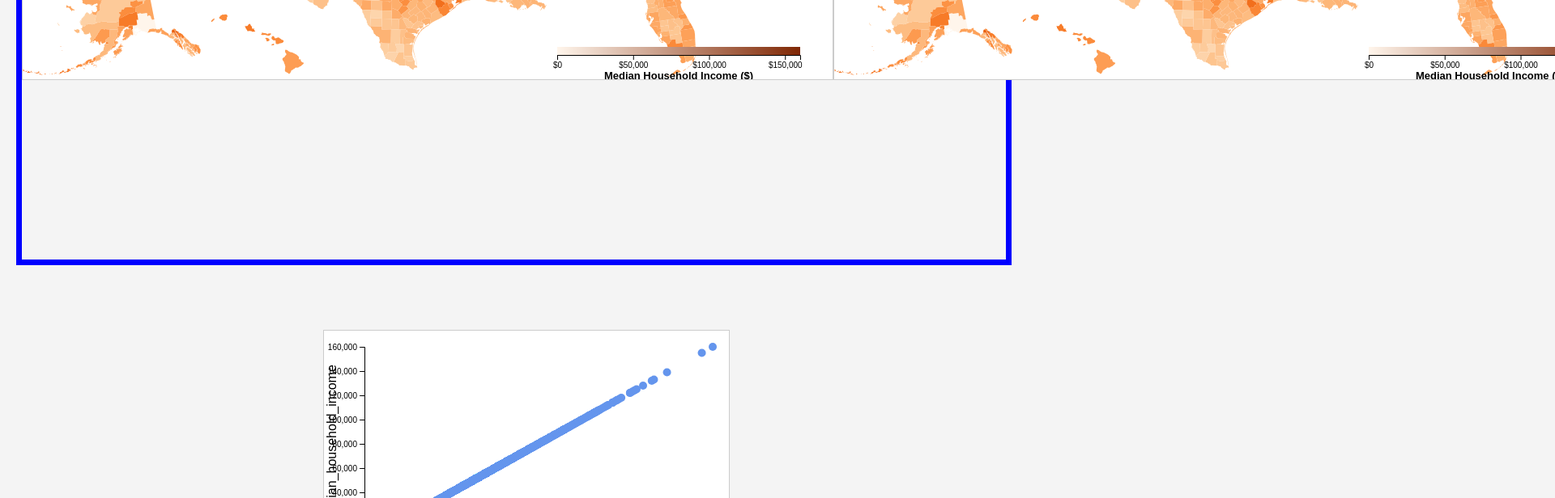
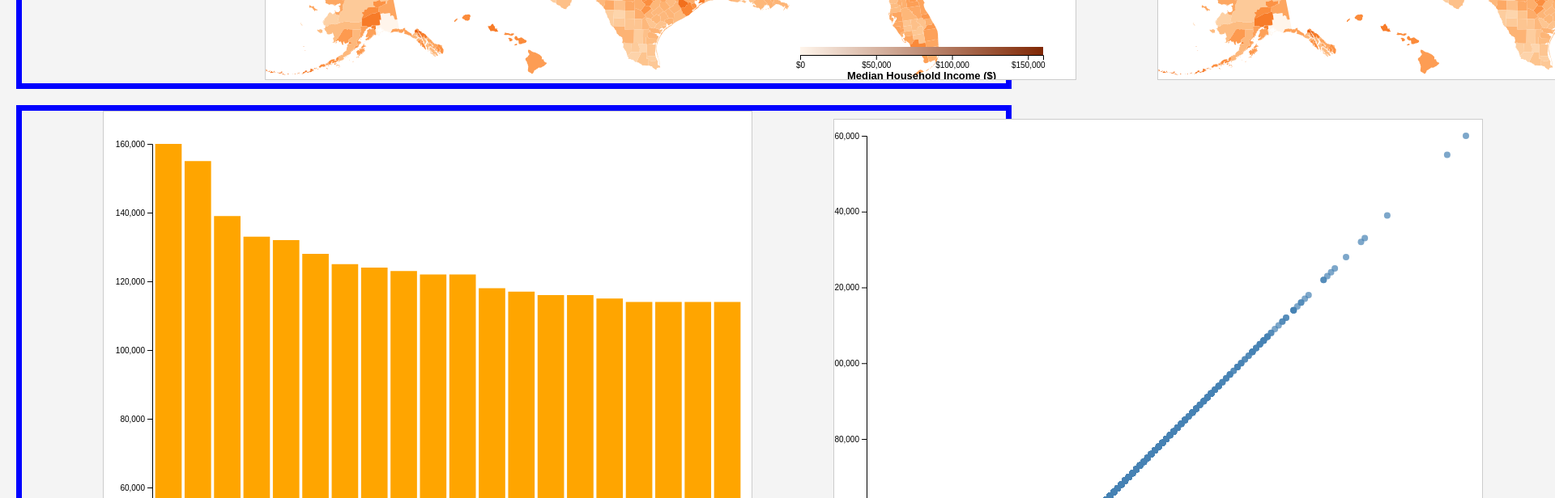
Before and after one commit to iswaryamikkili/UpdatedVSProject1, a plain HTML site: page beginagain/index.html in a window 1280 px wide. Shown: the part 680-1296 px from the top of the page at 81% size, 1920 px wide, since content can reach past the window. Drawn offline with nearby package versions, Linux system fonts and the light colour scheme.

Commit message:
added scatterplot

```diff
--- a/beginagain/css/style.css
+++ b/beginagain/css/style.css
@@ -43,20 +43,32 @@ h1 {
 }
 
 
-.bar-chart-container {
-width: 82%; /* Make bar chart container wide */
-display: flex;
+/* .bar-chart-container {
+width: 32%; /* Make bar chart container wide */
+/* display: flex;
 flex-direction: column;
 gap: 20px; /* Space between bar charts */
+/* } */ */
+
+/* #barChartContainer1,
+#barChartContainer2 { */
+
+/* background: #fff; */
+/* border: 1px solid #ccc; Optional border
+} */
+
+.bar-chart-container,
+#scatterPlotContainer {
+  /* width: 32%; around 1/3 each */
+  display: flex;
+  flex-direction: column;
+  align-items: center;
+  background: #fff;
+  border: 1px solid #ccc;
+  padding: 10px;
 }
 
-#barChartContainer1,
-#barChartContainer2 {
-width: 100%;
-height: 400px; /* Increase height of bar charts */
-background: #fff;
-border: 1px solid #ccc; /* Optional border */
-}
+
 
 select {
 margin: 10px;
@@ -70,9 +82,8 @@ border: 1px solid #ccc;
 }
 
 #scatterPlotContainer {
-  margin-top: 70px;
+  /* margin-top: 70px; */
   padding: 10px;
-  width: 100%;
   display: flex;
   justify-content: center;
 }
--- a/beginagain/index.html
+++ b/beginagain/index.html
@@ -16,19 +16,22 @@
 
   <!-- Wrap maps and charts in a flex container -->
   <div id="map-and-charts">
-    <div class="map-container" id="mapContainer1">
+    <div class="map-container" id="mapContainer1" style="padding-left: 300px; padding-right: 100px;">
       <!-- Choropleth Map 1 -->
     </div>
-    <div class="map-container" id="mapContainer2">
+    <div class="map-container" id="mapContainer2" style="padding-right: 300px;">
       <!-- Choropleth Map 2 -->
     </div>
+  </div>
+  <div id="map-and-charts"> <!-- FLEX container -->
 
-    <div class="bar-chart-container">
-      <div id="barChartContainer1"></div>
-      <div id="barChartContainer2"></div>
-    </div>
-  </div>
-  <div id="scatterPlotContainer"></div>
+    <div id="barChartContainer1" class="bar-chart-container" style="padding-left: 100px;"></div>
+
+    <div id="scatterPlotContainer" style="padding-left: 100px; padding-right: 100px;"></div>
+
+    <div id="barChartContainer2" class="bar-chart-container"></div>
+
+</div>
 
 
   <script type="module" src="js/main.js"></script>
--- a/beginagain/js/barchart.js
+++ b/beginagain/js/barchart.js
@@ -1,13 +1,13 @@
-function renderBarChart(dataset, attribute1, attribute2, containerId) {
+function renderBarChart(dataset, attribute2, containerId) {
     const topN = 20;
     const filteredData = [...dataset]
-        .filter(d => !isNaN(+d[attribute2]))
-        .sort((a, b) => d3.descending(+b[attribute2], +a[attribute2]))
-        .slice(0, topN);
+    .filter(d => !isNaN(+d[attribute2])) // Keep only numeric entries
+    .sort((a, b) => d3.descending(+a[attribute2], +b[attribute2])) // Sort high to low
+    .slice(0, topN); // Take top 20
 
     const margin = { top: 40, right: 10, bottom: 80, left: 60 };
-    const width = 500 - margin.left - margin.right;
-    const height = 300 - margin.top - margin.bottom;
+    const width = 800 - margin.left - margin.right;
+    const height = 800 - margin.top - margin.bottom;
 
     d3.select(containerId).html("");
     d3.selectAll(containerId+".tooltip").remove();
--- a/beginagain/js/main.js
+++ b/beginagain/js/main.js
@@ -51,18 +51,53 @@ function updateAttr1Visuals() {
   d3.select("#mapContainer1").html("");
   drawMap(data, geoData, "#mapContainer1", attr1);
 
-  renderBarChart(data, attr1, attr2, "#barChartContainer1");
+  renderBarChart(data, attr1, "#barChartContainer1");
+
+  renderScatterPlot(data, attr1, attr2, "#scatterPlotContainer", brushedData => {
+    if (brushedData) {
+      // Filter based on brush
+      updateAllVisuals(brushedData);
+    } else {
+      // Reset to full data
+      updateAllVisuals(data);
+    }
+  });
 }
+
 
 function updateAttr2Visuals() {
   const attr1 = d3.select("#attribute1Select").property("value");
   const attr2 = d3.select("#attribute2Select").property("value");
 
-  // Clear and redraw Map 2 + BarChart 2
   d3.select("#mapContainer2").html("");
   drawMap(data, geoData, "#mapContainer2", attr2);
 
-  renderBarChart(data, attr2, attr1, "#barChartContainer2");
-  renderScatterPlot(data, attr1, attr2, "#scatterPlotContainer");
+  renderBarChart(data, attr2, "#barChartContainer2");
 
+  // Add brush interaction
+  renderScatterPlot(data, attr1, attr2, "#scatterPlotContainer", brushedData => {
+    if (brushedData) {
+      // Filter based on brush
+      updateAllVisuals(brushedData);
+    } else {
+      // Reset to full data
+      updateAllVisuals(data);
+    }
+  });
 }
+
+function updateAllVisuals(filteredData) {
+  const attr1 = d3.select("#attribute1Select").property("value");
+  const attr2 = d3.select("#attribute2Select").property("value");
+
+  // Update all visuals
+  d3.select("#mapContainer1").html("");
+  drawMap(filteredData, geoData, "#mapContainer1", attr1);
+
+  renderBarChart(filteredData, attr1, "#barChartContainer1");
+
+  d3.select("#mapContainer2").html("");
+  drawMap(filteredData, geoData, "#mapContainer2", attr2);
+
+  renderBarChart(filteredData, attr2,"#barChartContainer2");
+}
--- a/beginagain/js/scatterplot.js
+++ b/beginagain/js/scatterplot.js
@@ -1,25 +1,102 @@
-function renderScatterPlot(dataset, attribute1, attribute2, containerId) {
-    const margin = { top: 20, right: 20, bottom: 40, left: 50 };
-    const width = 500 - margin.left - margin.right;
-    const height = 300 - margin.top - margin.bottom;
+// function renderScatterPlot(dataset, attribute1, attribute2, containerId) {
+//     const margin = { top: 20, right: 20, bottom: 40, left: 50 };
+//     const width = 500 - margin.left - margin.right;
+//     const height = 300 - margin.top - margin.bottom;
 
-    // Clear previous content
-    const svg = d3.select(containerId).html("").append("svg")
+//     // Clear previous content
+//     const svg = d3.select(containerId).html("").append("svg")
+//         .attr("width", width + margin.left + margin.right)
+//         .attr("height", height + margin.top + margin.bottom)
+//         .append("g")
+//         .attr("transform", `translate(${margin.left},${margin.top})`);
+
+//     // Scales
+//     const x = d3.scaleLinear()
+//         .range([0, width])
+//         .domain([0, d3.max(dataset, d => +d[attribute1])]);
+
+//     const y = d3.scaleLinear()
+//         .range([height, 0])
+//         .domain([0, d3.max(dataset, d => +d[attribute2])]);
+
+//     // Tooltip
+//     const tooltip = d3.select("body").append("div")
+//         .attr("class", "tooltip")
+//         .style("position", "absolute")
+//         .style("visibility", "hidden")
+//         .style("background-color", "lightsteelblue")
+//         .style("padding", "5px")
+//         .style("border-radius", "5px")
+//         .style("font-size", "12px")
+//         .style("pointer-events", "none");
+
+//     // Dots
+//     svg.selectAll(".dot")
+//         .data(dataset)
+//         .enter()
+//         .append("circle")
+//         .attr("class", "dot")
+//         .attr("r", 5)
+//         .attr("cx", d => x(+d[attribute1]))
+//         .attr("cy", d => y(+d[attribute2]))
+//         .style("fill", "cornflowerblue")
+//         .on("mouseover", function (event, d) {
+//             tooltip.style("visibility", "visible")
+//                 .html(`Name: ${d["display_name"]}<br/>${attribute1}: ${d[attribute1]}<br/>${attribute2}: ${d[attribute2]}`)
+//                 .style("left", (event.pageX + 5) + "px")
+//                 .style("top", (event.pageY - 28) + "px");
+//         })
+//         .on("mouseout", function () {
+//             tooltip.style("visibility", "hidden");
+//         });
+
+//     // Axes
+//     svg.append("g")
+//         .attr("transform", `translate(0,${height})`)
+//         .call(d3.axisBottom(x));
+
+//     svg.append("text")
+//         .attr("x", width / 2)
+//         .attr("y", height + 35)
+//         .style("text-anchor", "middle")
+//         .text(attribute1);
+
+//     svg.append("g")
+//         .call(d3.axisLeft(y));
+
+//     svg.append("text")
+//         .attr("transform", "rotate(-90)")
+//         .attr("x", -height / 2)
+//         .attr("y", -35)
+//         .style("text-anchor", "middle")
+//         .text(attribute2);
+// }
+
+// export { renderScatterPlot };
+
+
+function renderScatterPlot(dataset, attribute1, attribute2, containerSelector, onBrushCallback) {
+    const margin = { top: 20, right: 20, bottom: 30, left: 40 };
+    const width = 800 - margin.left - margin.right;
+    const height = 800 - margin.top - margin.bottom;
+
+    // Clear any previous SVG content
+    const svg = d3.select(containerSelector).html("").append("svg")
       .attr("width", width + margin.left + margin.right)
       .attr("height", height + margin.top + margin.bottom)
       .append("g")
       .attr("transform", `translate(${margin.left},${margin.top})`);
 
-    // Scales
+    // Define x and y scales based on the selected attributes
     const x = d3.scaleLinear()
       .range([0, width])
-        .domain([0, d3.max(dataset, d => +d[attribute1])]);
+      .domain(d3.extent(dataset, d => +d[attribute1]));
 
     const y = d3.scaleLinear()
       .range([height, 0])
-        .domain([0, d3.max(dataset, d => +d[attribute2])]);
+      .domain(d3.extent(dataset, d => +d[attribute2]));
 
-    // Tooltip
+    // Create Tooltip element (hidden by default)
     const tooltip = d3.select("body").append("div")
       .attr("class", "tooltip")
       .style("position", "absolute")
@@ -30,46 +107,71 @@ function renderScatterPlot(dataset, attribute1, attribute2, containerId) {
       .style("font-size", "12px")
       .style("pointer-events", "none");
 
-    // Dots
+    // Create the scatter plot circles
     svg.selectAll(".dot")
       .data(dataset)
-        .enter()
-        .append("circle")
+      .enter().append("circle")
       .attr("class", "dot")
-        .attr("r", 5)
+      .attr("r", 4)
       .attr("cx", d => x(+d[attribute1]))
       .attr("cy", d => y(+d[attribute2]))
-        .style("fill", "cornflowerblue")
-        .on("mouseover", function (event, d) {
+      .style("fill", "steelblue")
+      .style("opacity", 0.7)
+      // Show tooltip on mouseover
+      .on("mouseover", function(event, d) {
         tooltip.style("visibility", "visible")
-                .html(`Name: ${d["display_name"]}<br/>${attribute1}: ${d[attribute1]}<br/>${attribute2}: ${d[attribute2]}`)
+          .html("Name: " + d["display_name"] + "<br/>" +
+                attribute1 + ": " + d[attribute1] + "<br/>" +
+                attribute2 + ": " + d[attribute2])
           .style("left", (event.pageX + 5) + "px")
           .style("top", (event.pageY - 28) + "px");
       })
-        .on("mouseout", function () {
+      // Hide tooltip on mouseout
+      .on("mouseout", function() {
         tooltip.style("visibility", "hidden");
       });
 
-    // Axes
+    // Add x-axis
     svg.append("g")
       .attr("transform", `translate(0,${height})`)
-        .call(d3.axisBottom(x));
+      .call(d3.axisBottom(x))
+      .append("text")
+      .attr("x", width / 2)
+      .attr("y", 25)
+      .style("text-anchor", "middle")
+      .text(attribute1); // Label for x-axis
 
-    svg.append("text")
-        .attr("x", width / 2)
-        .attr("y", height + 35)
+    // Add y-axis
+    svg.append("g")
+      .call(d3.axisLeft(y))
+      .append("text")
+      .attr("transform", "rotate(-90)")
+      .attr("y", -35)
+      .attr("x", -height / 2)
       .style("text-anchor", "middle")
-        .text(attribute1);
+      .text(attribute2); // Label for y-axis
 
-    svg.append("g")
-        .call(d3.axisLeft(y));
+    // Brushing functionality
+    const brush = d3.brush()
+      .extent([[0, 0], [width, height]])
+      .on("end", ({ selection }) => {
+        if (!selection) {
+          onBrushCallback(null); // Clear the brush filter
+          return;
+        }
 
-    svg.append("text")
-        .attr("transform", "rotate(-90)")
-        .attr("x", -height / 2)
-        .attr("y", -35)
-        .style("text-anchor", "middle")
-        .text(attribute2);
+        const [[x0, y0], [x1, y1]] = selection;
+        const brushed = dataset.filter(d => {
+          const cx = x(+d[attribute1]);
+          const cy = y(+d[attribute2]);
+          return cx >= x0 && cx <= x1 && cy >= y0 && cy <= y1;
+        });
+
+        onBrushCallback(brushed); // Return the filtered counties
+      });
+
+    // Add brush to scatterplot
+    svg.append("g").call(brush);
   }
 
   export { renderScatterPlot };
```
Lines whose indentation alone changed are shown as unchanged.
